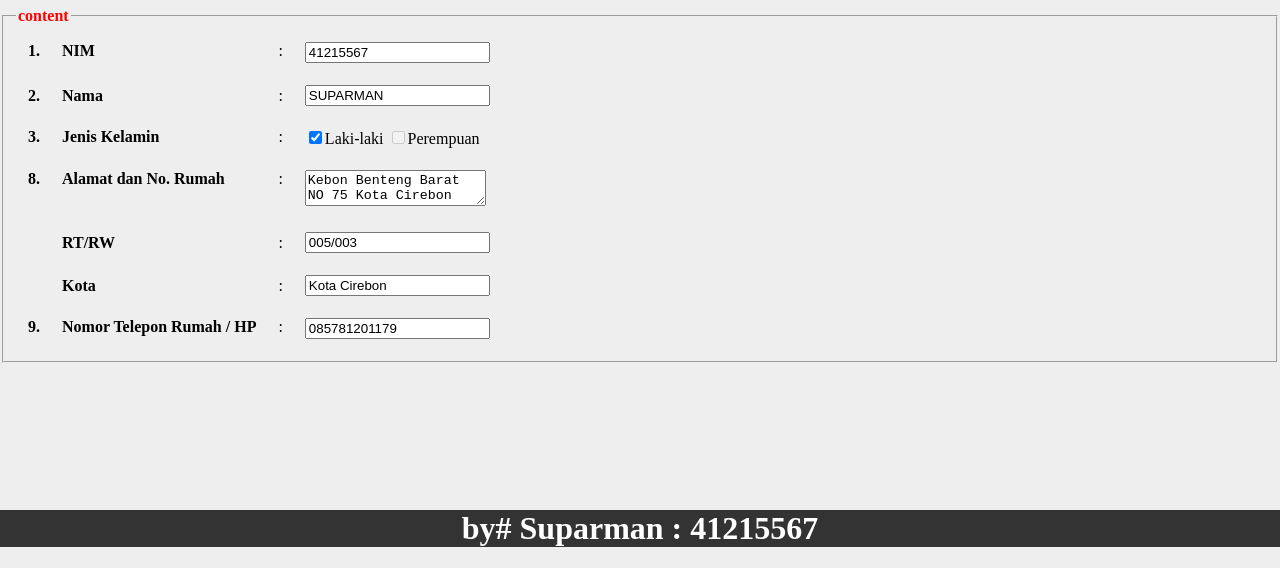
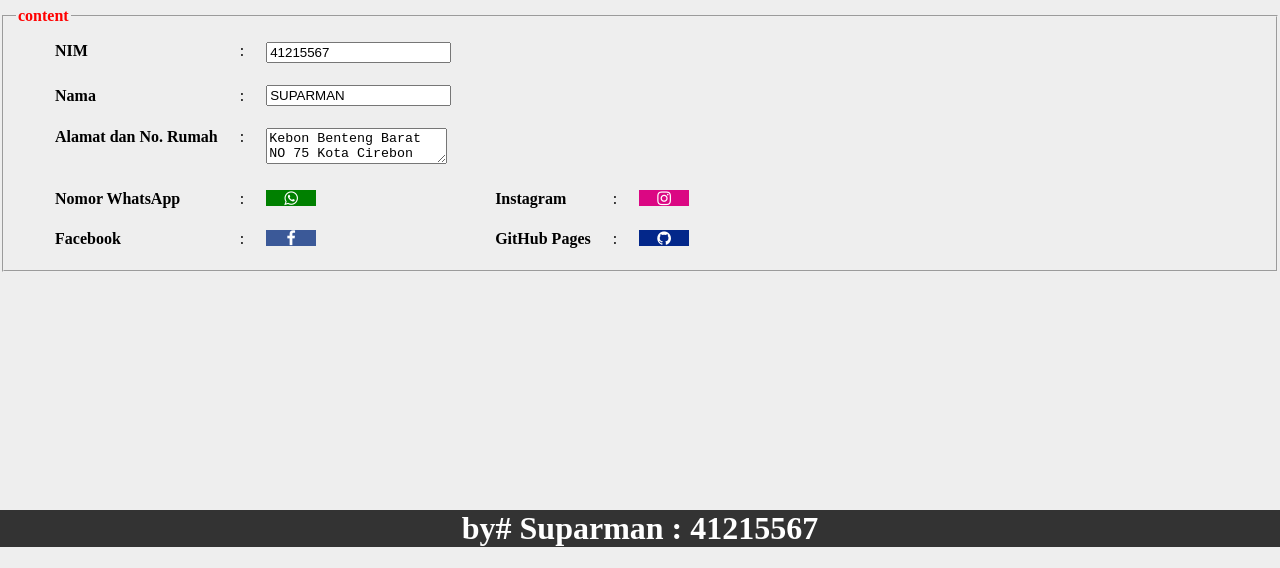
Before and after one commit to SuparmanIkmi/suparmanikmi2021, a plain HTML site: page contact/contact.html in a window 1280 px wide. Shown: the part 232-800 px from the top of the page. Drawn offline with nearby package versions, Linux system fonts and the light colour scheme.

Commit message:
Update Tampilan

```diff
--- a/contact/contact.html
+++ b/contact/contact.html
@@ -5,15 +5,16 @@
     <meta charset="UTF-8">
     <meta http-equiv="X-UA-Compatible" content="IE=edge">
     <meta name="viewport" content="width=device-width, initial-scale=1.0">
-    <title>JQuery Sliding</title>
+    <title>TQ</title>
 
 	<link rel="stylesheet" href="../css/style.css">
+  <link rel="stylesheet" href="https://cdnjs.cloudflare.com/ajax/libs/font-awesome/4.7.0/css/font-awesome.min.css">
 </head>
 <body>
     <div class="navbar">
         <div class="navbar-right">
         <a href="../index.html">Home</a>
-        <a href="#news">News</a>
+        <a href="contact.html">Contact</a>
           <div class="dropdown">
             <button class="dropbtn">Tugas
               <i class="fa fa-caret-down"></i>
@@ -22,7 +23,7 @@
               <a href="../p03/TB.html">Tabel Biasa </a>
               <a href="../p03css/TC.html">Tabel Css</a>
               <a href="../p03jquery/TJ.html">Tabel Jquery</a>
-              <a href="../p03form-lv1/p03form-lv1.html">from Level 1</a>
+              			<a href="../p03form-lv1/p03form-lv1.html">from Level 1</a>
               <a href="../p04css-basic/cssfrom.html" class="active">Css From</a>
               <a href="../p04-kop/index.html">Kop Surat</a>
               <a href="../p05jquery/TJ.html" class="active" >JQuery FadeOut When Delete</a>
@@ -35,9 +36,8 @@
               <i class="fa fa-caret-down"></i>
             </button>
             <div class="dropdown-content">
-              <a href="#../p03/TB.html" class="active2">Kesan Pertama memakai QWars </a>
-              <a href="#../p03css/TC.html" class="active2">Kritik Memakai Qwars</a>
-
+              <a href="#" class="active2">Kesan Pertama memakai QWars </a>
+              <a href="#" class="active2">Kritik Memakai Qwars</a>
             </div>
           </div>
         </div>
@@ -56,51 +56,43 @@
                         <legend><b>content</b></legend>
             <table>
                 <tr>
-                    <th align="left" valign="top" width="5">1.</th>
+                    <th align="left" valign="top" width="5"></th>
                     <th align="left" valign="top">NIM</th>
                     <td valign="top">:</td>
                     <td valign="top"><input type="text" name="nim" value="41215567" readonly></td>
                 </tr>
                 <tr>
-                    <th align="left">2.</th>
+                    <th align="left"></th>
                     <th align="left">Nama</th>
                     <td>:</td>
                     <td><input type="text" name="nama" value="SUPARMAN"maxlength="30" readonly></td>
                 </tr>
                 <tr>
-                    <th align="left" valign="top">3.</th>
-                    <th align="left" valign="top">Jenis Kelamin</th>
-                    <td valign="top">:</td>
-                    <td>
-                        <input type='checkbox' name='laki' bgcolor='blue' value='laki' checked='checked'>Laki-laki
-                        <input type='checkbox' name='per' value='per' disabled>Perempuan
-                    </td>
-                </tr>
-
-                <tr>
-                    <th align="left" valign="top">8.</th>
+                    <th align="left" valign="top"></th>
                     <th align="left" valign="top">Alamat dan No. Rumah</th>
                     <td valign="top">:</td>
-                    <td><textarea name="alamat" readonly>Kebon Benteng Barat NO 75 Kota Cirebon</textarea></td>
+                    <td><textarea name="alamat" readonly>Kebon Benteng Barat NO 75 Kota Cirebon RT/RW. 005/003 </textarea></td>
                 </tr>
                 <tr>
-                    <th></th>
-                    <th align="left">RT/RW</th>
-                    <td>:</td>
-                    <td><input type="text" name="rtrw" maxlength="10" value="005/003" readonly></td>
+                    <th align="left" valign="top"></th>
+                    <th align="left" valign="top">Nomor WhatsApp</th>
+                    <td valign="top">:</td>
+                    <td><a href="https://wa.me/6285781201179" class="fa fa-whatsapp"></a></td>
+                    <th align="left" valign="top"></th>
+                    <th align="left" valign="top">Instagram</th>
+                    <td valign="top">:</td>
+                    <td><a href="https://www.instagram.com/s_parman_/" class="fa fa-instagram"></a></td>
                 </tr>
                 <tr>
-                    <th></th>
-                    <th align="left">Kota</th>
-                    <td>:</td>
-                    <td><input type="text" name="kota" maxlength="6" value="Kota Cirebon" readonly> </td>
-                </tr>
-                <tr>
-                    <th align="left" valign="top">9.</th>
-                    <th align="left" valign="top">Nomor Telepon Rumah / HP</th>
+                  <th align="left" valign="top"></th>
+                  <th align="left" valign="top">Facebook</th>
+                  <td valign="top">:</td>
+                  <td><a href="https://mobile.facebook.com/parmanmoel" class="fa fa-facebook"></a></td>
+                  <th align="left" valign="top"></th>
+                    <th align="left" valign="top">GitHub Pages</th>
                     <td valign="top">:</td>
-                    <td valign="top"><input type="text" name="no_telp" maxlength="15" value="085781201179" readonly></td>
-                </tr>
+                    <td><a href="https://github.com/SuparmanIkmi/suparmanikmi2021.github.io" class="fa fa-github"></a></td>
+              </tr>
             </table>
         </fieldset>
         <br>
@@ -113,7 +105,6 @@
             </div>
     </div>
 
-    <script src="https://ajax.googleapis.com/ajax/libs/jquery/3.6.0/jquery.min.js"></script>
-<script src="../script/script.js"></script>
+
 </body>
 </html>
--- a/css/style.css
+++ b/css/style.css
@@ -55,7 +55,7 @@ legend {
 }
 
 select:hover {
-  background-color: magenta;
+  background-color: white;
 }
 
 option:hover {
@@ -63,22 +63,14 @@ option:hover {
 }
 
 input:hover {
-  background-color: magenta;
+  background-color: white;
 }
 
 textarea:hover {
-  background-color: magenta;
-}
-article {
-  text-align: center;
-  color: #232323;
+  background-color: white;
+  width: 100%;
 }
 
-article.art1{
- text-align: center;
- font-size: 20;
- font-family: arial;
-}
 .btn {
   border: none;
   color: white;
@@ -198,21 +190,38 @@ article.art1{
   margin: auto;
 }
 
+.fa {
+  padding: auto;
+  font-size: auto;
+  width: 50px;
+  text-align: center;
+  text-decoration: none;
+  margin: auto;
+}
 
-/* Responsive navigation menu (for mobile devices) */
-@media screen and (max-width: 600px) {
-  .topnav a, .topnav-right {
-    float: none;
-    display: block;
-  }
+.fa:hover {
+    opacity: 0.7;
+}
 
-  .topnav-centered a {
-    position: relative;
-    top: 0;
-    left: 0;
-    transform: none;
-  }
+.fa-facebook {
+  background: #3B5998;
+  color: white;
 }
+
+.fa-whatsapp {
+  background: green;
+  color: white;
+}
+.fa-instagram{
+  background: #db0783;
+  color: white;
+}
+.fa-github{
+  background: #03278a;
+  color: white;
+}
+
+
 
 .footer {
   position: fixed;
```
Also changed, not shown: index.html (+5 -6 lines), p03/TB.html (+4 -11 lines), p03css/TC.html (+4 -9 lines), p03jquery/TJ.html (+4 -10 lines), p05JQueryEffects-Sliding/JQueryE.html (+6 -7 lines), p05jquery/TJ.html (+6 -11 lines), p06-spa-menu/SPA.html (+3 -5 lines).
